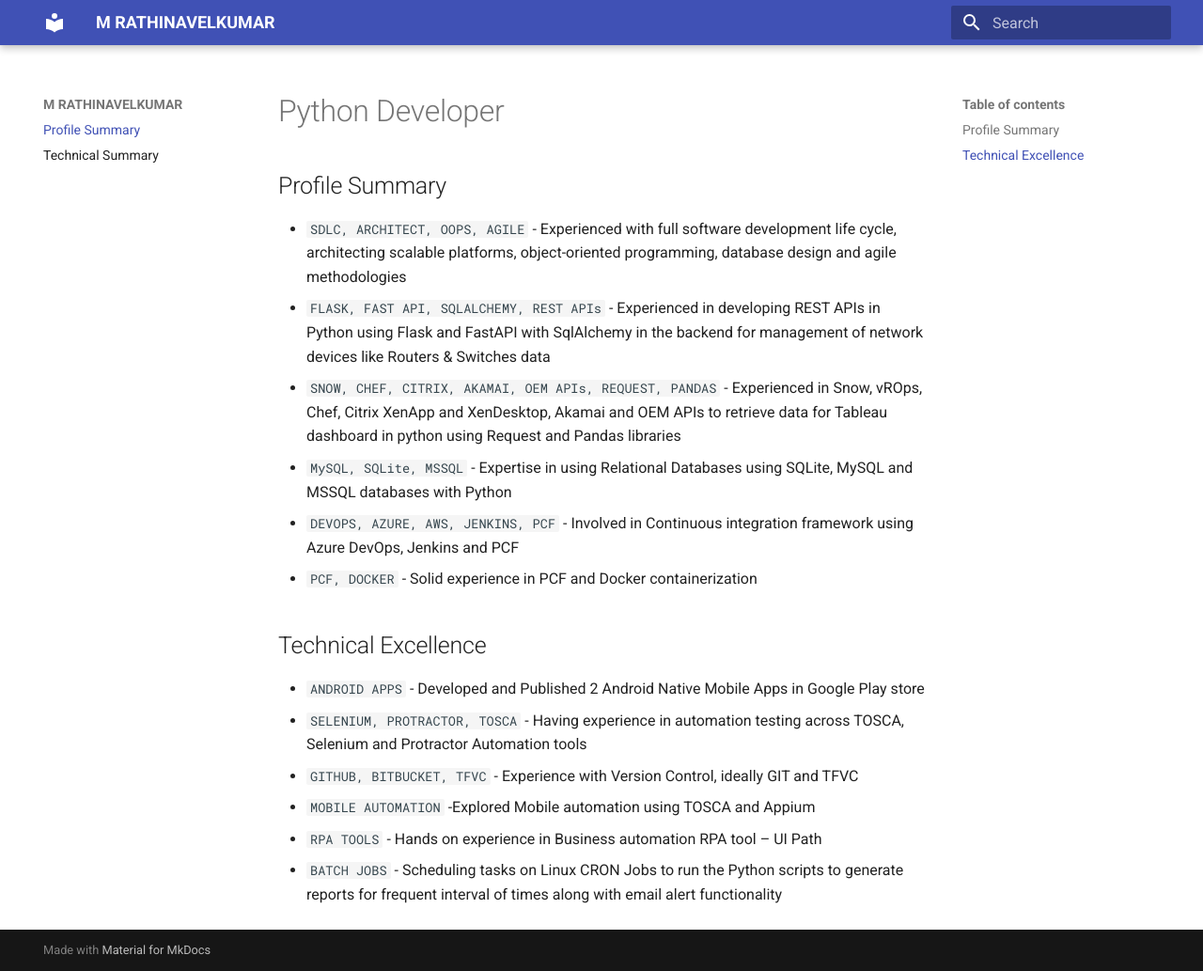
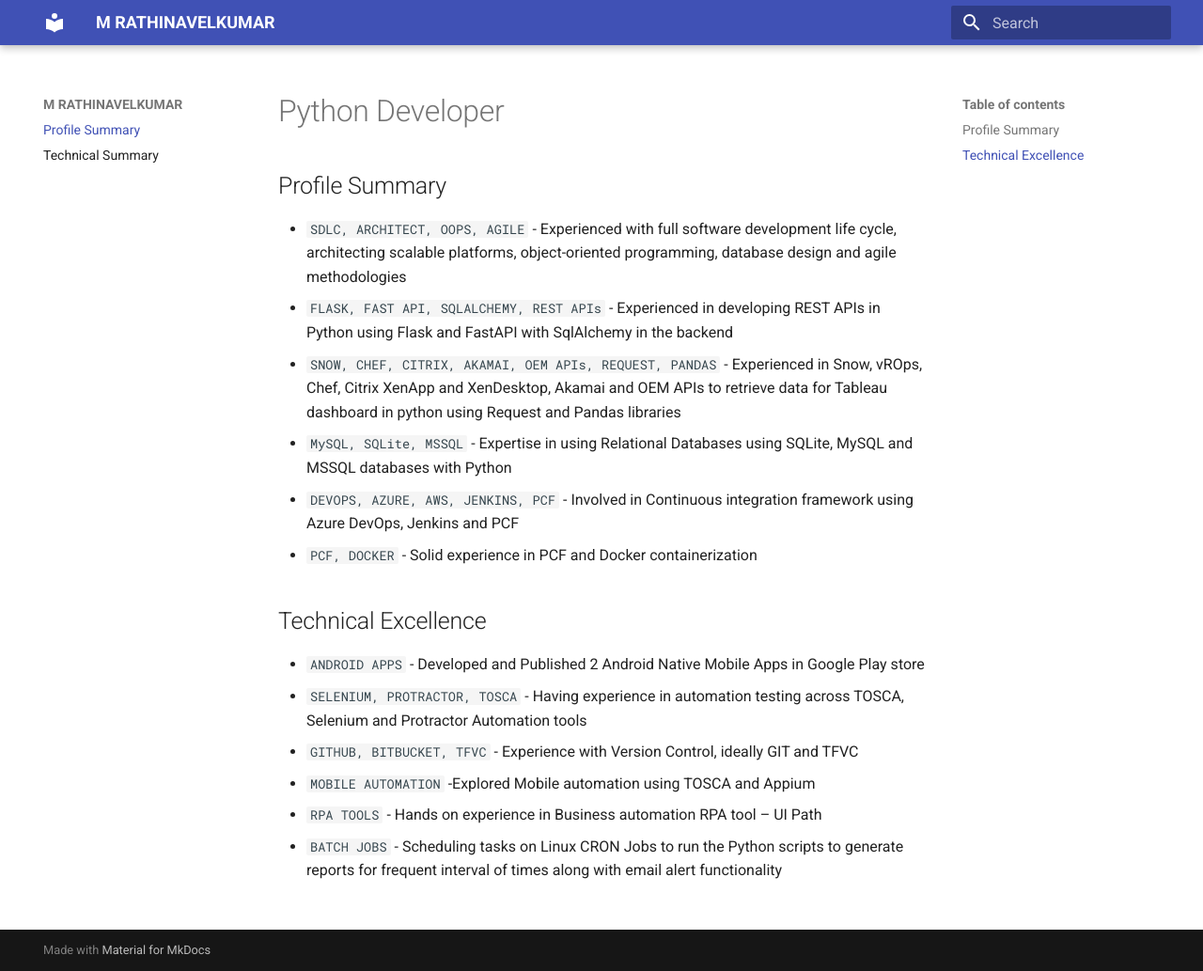
Before and after one commit to Rathinavelkumar/Resume, an MkDocs documentation site: the page built from docs/index.md, in a window 1280 px wide and 1033 px high. Shown: the whole window at 94% size. Built offline with MkDocs 1.6.1 and Material for MkDocs 9.7.7, drawn with Linux system fonts in a browser that asks for light colours.

Commit message:
Git Pages

```diff
--- a/docs/index.md
+++ b/docs/index.md
@@ -3,7 +3,7 @@
 ## Profile Summary
 
 * `SDLC, ARCHITECT, OOPS, AGILE` - Experienced with full software development life cycle, architecting scalable platforms, object-oriented programming, database design and agile methodologies
-* `FLASK, FAST API, SQLALCHEMY, REST APIs` - Experienced in developing REST APIs in Python using Flask and FastAPI with SqlAlchemy in the backend for management of network devices like Routers & Switches data
+* `FLASK, FAST API, SQLALCHEMY, REST APIs` - Experienced in developing REST APIs in Python using Flask and FastAPI with SqlAlchemy in the backend
 * `SNOW, CHEF, CITRIX, AKAMAI, OEM APIs, REQUEST, PANDAS` - Experienced in Snow, vROps, Chef, Citrix XenApp and XenDesktop, Akamai and OEM APIs to retrieve data for Tableau dashboard in python using Request and Pandas libraries
 * `MySQL, SQLite, MSSQL` - Expertise in using Relational Databases using SQLite, MySQL and MSSQL databases with Python
 * `DEVOPS, AZURE, AWS, JENKINS, PCF` - Involved in Continuous integration framework using Azure DevOps, Jenkins and PCF
```
